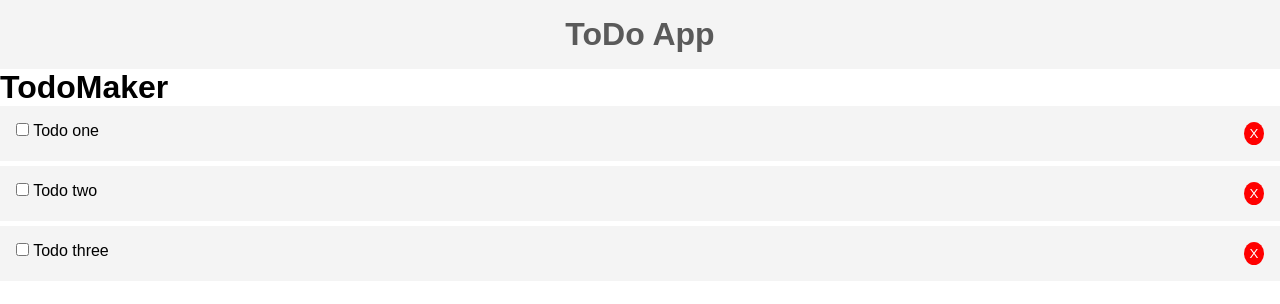
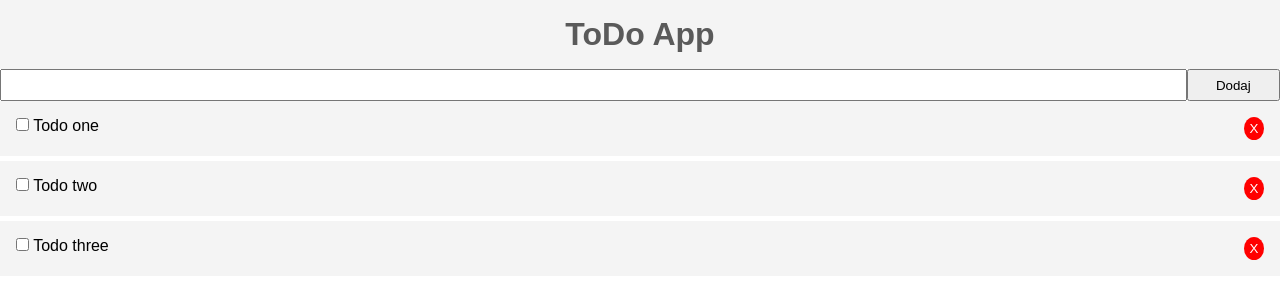
Before and after one commit to Stanko172/Vue.js-Todo-App, a Vue app: page / in a window 1280 px wide. Shown: the top 304 px of the page. Built offline with nearby package versions, Linux system fonts and the light colour scheme.

Commit message:
finished addTodo feature

```diff
--- a/package.json
+++ b/package.json
@@ -9,6 +9,7 @@
   },
   "dependencies": {
     "core-js": "^3.6.4",
+    "uuid": "^7.0.3",
     "vue": "^2.6.11"
   },
   "devDependencies": {
--- a/src/App.vue
+++ b/src/App.vue
@@ -4,6 +4,7 @@
     <Todos
       :todos="todos"
       @delete-todo="deleteTodo"
+      @new-todo="addTodo"
     />
   </div>
 </template>
@@ -45,6 +46,9 @@ export default {
     deleteTodo(id){
       this.todos = this.todos.filter(todo => todo.id !== id)
       console.log(this.todos)
+    },
+    addTodo(newTodo){
+      this.todos.push(newTodo)
     }
   }
 }
--- a/src/components/todos/TodoMaker.vue
+++ b/src/components/todos/TodoMaker.vue
@@ -1,14 +1,45 @@
 <template>
-    <h1>TodoMaker</h1>
+    <div class="maker_box">
+        <input type="text" v-model="title"/>
+        <button @click.prevent="addTodo">Dodaj</button>
+    </div>
 </template>
 
 <script>
+import { v4 as uuidv4 } from 'uuid';
+
 export default {
-    name: 'TodoMaker'
+    name: 'TodoMaker',
+    data(){
+        return{
+            title: ''
+        }
+    },
+    methods: {
+        addTodo(){
+            const newTodo = {
+                id: uuidv4(),
+                title: this.title,
+                completed: false
+            }
+            this.$emit('new-todo',newTodo)
+        }
+    }
 
 }
 </script>
 
 <style scoped>
+    .maker_box{
+        display: grid;
+        grid-template-columns: 1fr auto
+    }
 
+    input{
+        padding: 0.5em;
+    }
+
+    button{
+        width: 7em;
+    }
 </style>
--- a/src/components/todos/Todos.vue
+++ b/src/components/todos/Todos.vue
@@ -1,6 +1,8 @@
 <template>
     <div>
-        <TodoMaker />
+        <TodoMaker
+            @new-todo="emitFunc"
+        />
             <div v-for="todo in sortedTodos" :key="todo.id" class="todo-item">
                 <div>
                     <input type="checkbox" @change="changeComplete(todo)"/>
@@ -40,6 +42,9 @@ export default {
                 return -1;
             }
             return 0
+        },
+        emitFunc(newTodo){
+            this.$emit('new-todo', newTodo)
         }
     },
     computed: {
```
Also changed, not shown: 1 other file (tests, documents, lock files or other folders).
